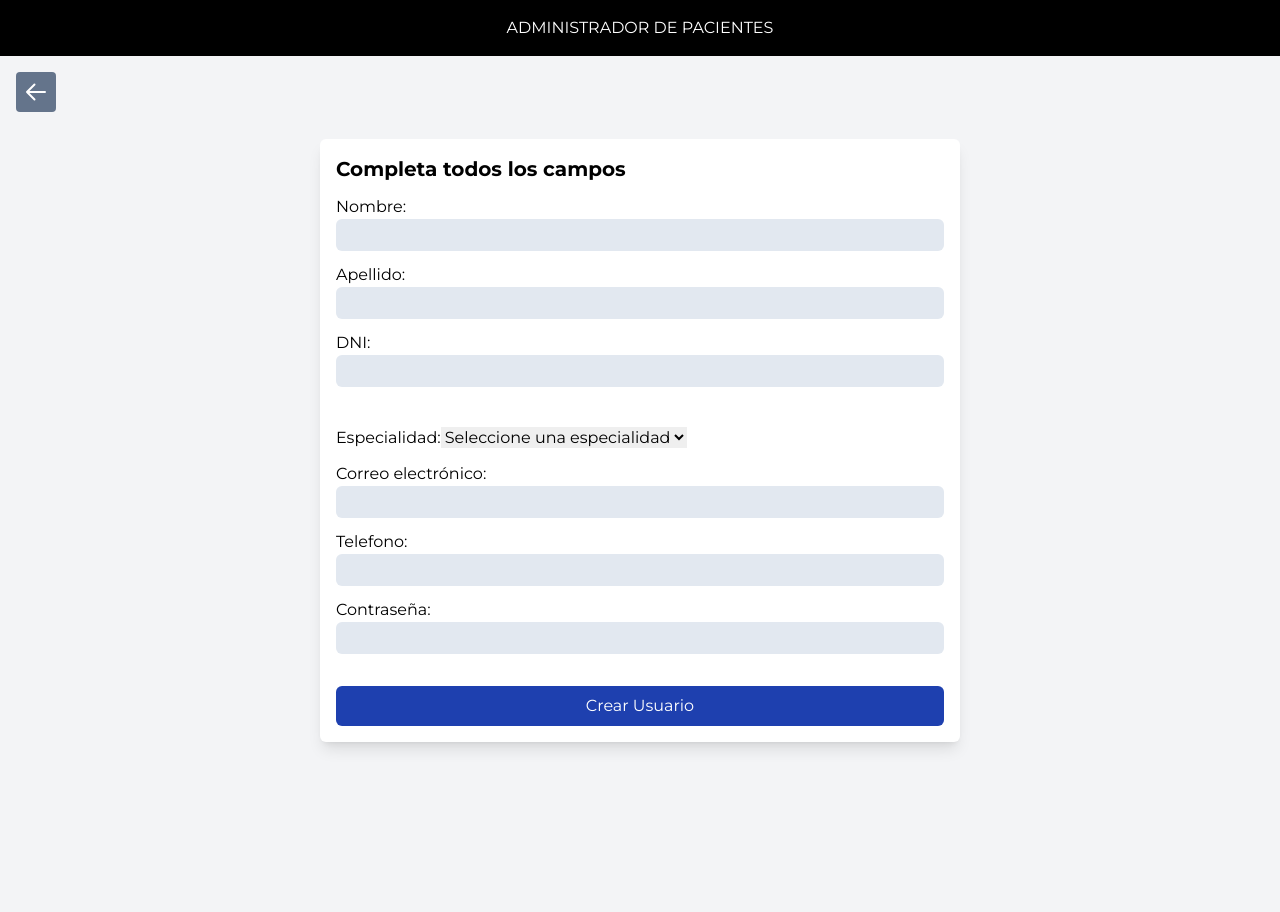
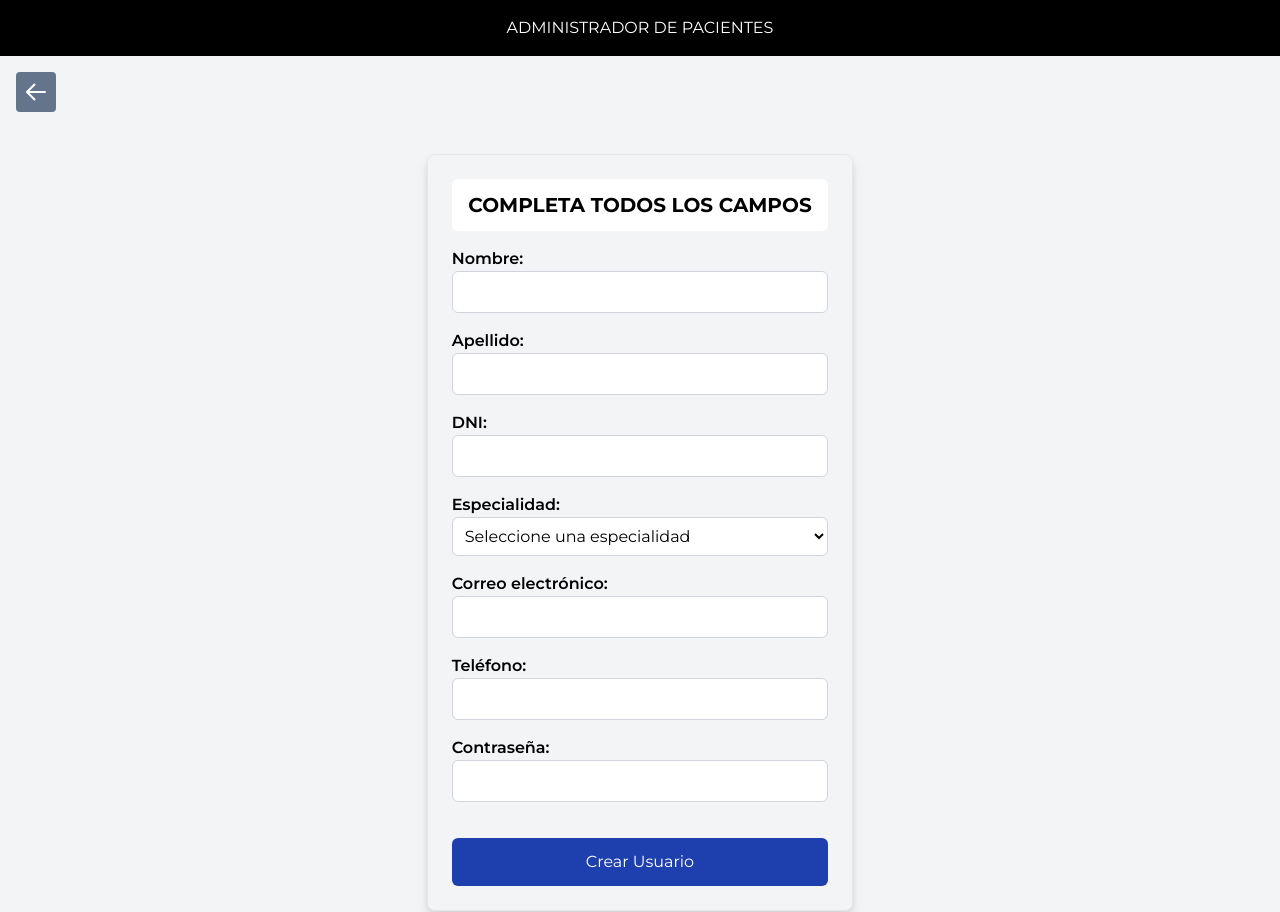
Before and after one commit to SantyPadilla51/ADMIN-PACIENTES, a React (Vite) app: page /crear-cuenta in a window 1280 px wide. Built offline with nearby package versions, Linux system fonts and the light colour scheme; no server answers.

Commit message:
update styles createUser form

```diff
--- a/src/components/RegistrarUser.jsx
+++ b/src/components/RegistrarUser.jsx
@@ -60,34 +60,34 @@ const RegistrarUser = () => {
             <Navbar />
             <ToastContainer />
             <div className="bg-gray-100">
-                <button className="mt-4 ms-4 bg-slate-500 p-2 rounded hover:bg-slate-400" onClick={handleNavigate}>
+                <button className="mt-4 ms-4 mb-4 md:mb-0 lg:mb-0 bg-slate-500 p-2 rounded hover:bg-slate-400" onClick={handleNavigate}>
                     <svg xmlns="http://www.w3.org/2000/svg" fill="none" viewBox="20 20" stroke-width="2" stroke={"#fff"} className="size-6">
                         <path stroke-linecap="round" stroke-linejoin="round" d="M10.5 19.5 3 12m0 0 7.5-7.5M3 12h18" />
                     </svg>
                 </button>
             </div>
             <div className="min-h-screen flex items-center justify-center bg-gray-100">
-                <form className="-mt-58 shadow-lg rounded-md mx-3 bg-white flex flex-col p-4 gap-3 lg:w-1/2 lg:mx-auto lg:-mt-36" onSubmit={(e) => handleSubmit(e)}>
-                    <h3 className="text-xl font-bold">Completa todos los campos</h3>
+                <form className="mt-10 mx-4 drop-shadow-lg bg-gray-100 flex flex-col p-6 gap-4 rounded-lg lg:w-1/3 lg:mx-auto border border-gray-200" onSubmit={handleSubmit}>
+                    <h3 className="text-xl font-bold bg-white p-3 rounded-md text-center uppercase">Completa todos los campos</h3>
 
                     <div className="flex flex-col">
-                        <label>Nombre:</label>
-                        <input className="p-1 bg-slate-200 rounded-md" type="text" name="nombre" required onChange={(e) => handleChange(e)} />
+                        <label className="font-semibold">Nombre:</label>
+                        <input className="p-2 bg-white rounded-md border border-gray-300 focus:outline-none focus:ring-2 focus:ring-blue-500" type="text" name="nombre" required onChange={handleChange} />
                     </div>
 
                     <div className="flex flex-col">
-                        <label>Apellido:</label>
-                        <input className="p-1 bg-slate-200 rounded-md" type="text" name="apellido" required onChange={(e) => handleChange(e)} />
+                        <label className="font-semibold">Apellido:</label>
+                        <input className="p-2 bg-white rounded-md border border-gray-300 focus:outline-none focus:ring-2 focus:ring-blue-500" type="text" name="apellido" required onChange={handleChange} />
                     </div>
 
                     <div className="flex flex-col">
-                        <label>DNI:</label>
-                        <input className="p-1 bg-slate-200 rounded-md" type="text" minLength={8} maxLength={8} name="dni" required onChange={(e) => handleChange(e)} />
+                        <label className="font-semibold">DNI:</label>
+                        <input className="p-2 bg-white rounded-md border border-gray-300 focus:outline-none focus:ring-2 focus:ring-blue-500" type="text" minLength={8} maxLength={8} name="dni" required onChange={handleChange} />
                     </div>
 
-                    <div className="block items-center justify-between mt-3">
-                        <label>Especialidad:</label>
-                        <select className="mt-4" onChange={(e) => handleChange(e)} name="especialidad" required>
+                    <div className="flex flex-col">
+                        <label className="font-semibold">Especialidad:</label>
+                        <select className="p-2 bg-white rounded-md border border-gray-300 focus:outline-none focus:ring-2 focus:ring-blue-500" name="especialidad" required onChange={handleChange}>
                             <option value="">Seleccione una especialidad</option>
                             <option value="cardiología">Cardiología</option>
                             <option value="traumatologia">Traumatología</option>
@@ -101,26 +101,28 @@ const RegistrarUser = () => {
                     </div>
 
                     <div className="flex flex-col">
-                        <label>Correo electrónico:</label>
-                        <input className="p-1 bg-slate-200 rounded-md" type="email" name="email" onChange={(e) => handleChange(e)} />
+                        <label className="font-semibold">Correo electrónico:</label>
+                        <input className="p-2 bg-white rounded-md border border-gray-300 focus:outline-none focus:ring-2 focus:ring-blue-500" type="email" name="email" required onChange={handleChange} />
                     </div>
 
                     <div className="flex flex-col">
-                        <label>Telefono:</label>
-                        <input className="p-1 bg-slate-200 rounded-md" type="text" name="telefono" minLength={10} maxLength={10} required onChange={(e) => handleChange(e)} />
+                        <label className="font-semibold">Teléfono:</label>
+                        <input className="p-2 bg-white rounded-md border border-gray-300 focus:outline-none focus:ring-2 focus:ring-blue-500" type="text" name="telefono" minLength={10} maxLength={10} required onChange={handleChange} />
                     </div>
 
                     <div className="flex flex-col">
-                        <label type="text" name="password" required>Contraseña:</label>
-                        <input className="p-1 bg-slate-200 rounded-md" type="text" name="password" onChange={(e) => handleChange(e)} />
+                        <label className="font-semibold">Contraseña:</label>
+                        <input className="p-2 bg-white rounded-md border border-gray-300 focus:outline-none focus:ring-2 focus:ring-blue-500" type="password" name="password" required onChange={handleChange} />
                     </div>
 
                     {cargando ? (
-                        <button className="rounded-md bg-blue-800 text-white p-2 hover:bg-blue-600 mt-5" type="submit">
-                            <ClipLoader color={'#fff'} />
+                        <button className="rounded-md bg-blue-800 text-white p-3 hover:bg-blue-600 mt-5 flex items-center justify-center" type="submit">
+                            <ClipLoader color={'#fff'} size={20} />
                         </button>
                     ) : (
-                        <button className="rounded-md bg-blue-800 text-white p-2 hover:bg-blue-600 mt-5" type="submit" onClick={e => handleSubmit(e)}>Crear Usuario</button>
+                        <button className="rounded-md bg-blue-800 text-white p-3 hover:bg-blue-600 mt-5 transition-all duration-200" type="submit">
+                            Crear Usuario
+                        </button>
                     )}
                 </form>
             </div>
```
